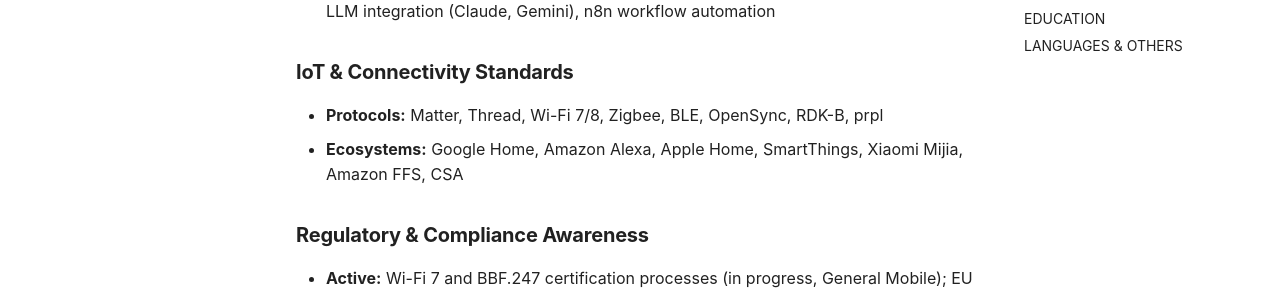
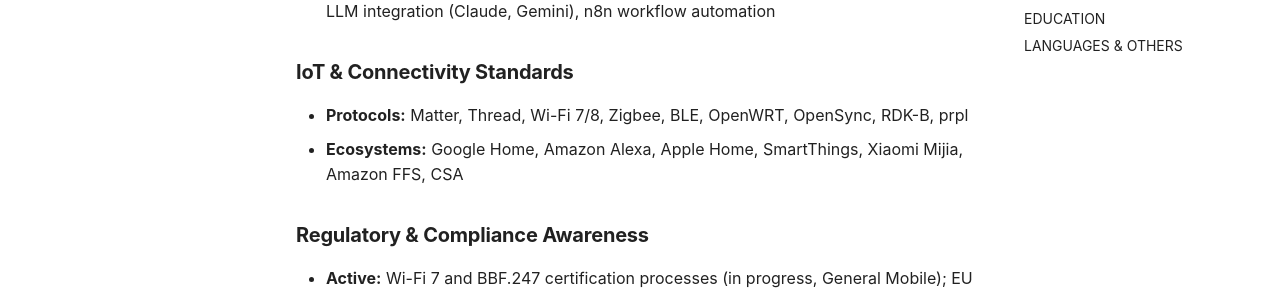
Before and after one commit to maudes/cv, an MkDocs documentation site: the page built from docs/education_skills.md, in a window 1280 px wide and 900 px high. Shown: the part 362-656 px from the top of the window. Built offline with MkDocs 1.6.1 and Material for MkDocs 9.7.7, drawn with Linux system fonts in a browser that asks for light colours; some web fonts are replaced.

Commit message:
Add missing keywords

```diff
--- a/docs/education_skills.md
+++ b/docs/education_skills.md
@@ -5,7 +5,7 @@
 * **Technical Literacy:** Python (FastAPI, pandas), SQL, Bash scripting, Git, AWS, GCP, LLM integration (Claude, Gemini), n8n workflow automation
 
 ### **IoT & Connectivity Standards**
-* **Protocols:** Matter, Thread, Wi-Fi 7/8, Zigbee, BLE, OpenSync, RDK-B, prpl
+* **Protocols:** Matter, Thread, Wi-Fi 7/8, Zigbee, BLE, OpenWRT, OpenSync, RDK-B, prpl
 * **Ecosystems:** Google Home, Amazon Alexa, Apple Home, SmartThings, Xiaomi Mijia, Amazon FFS, CSA
 
 ### **Regulatory & Compliance Awareness**
```
